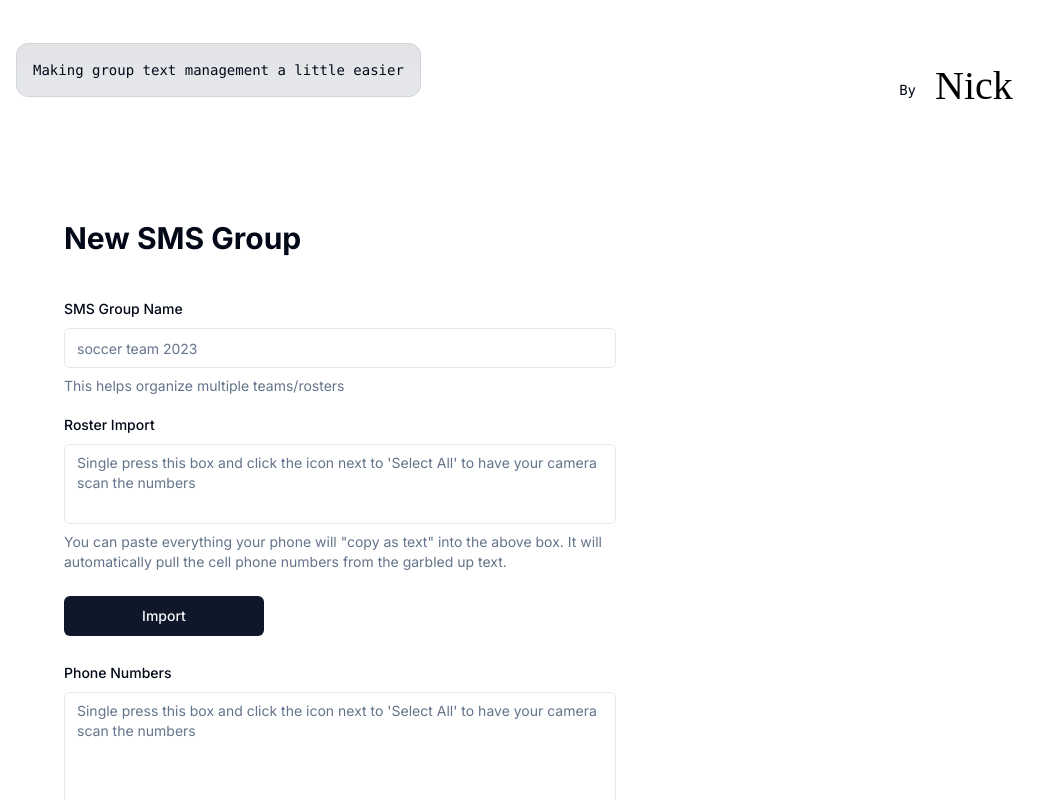
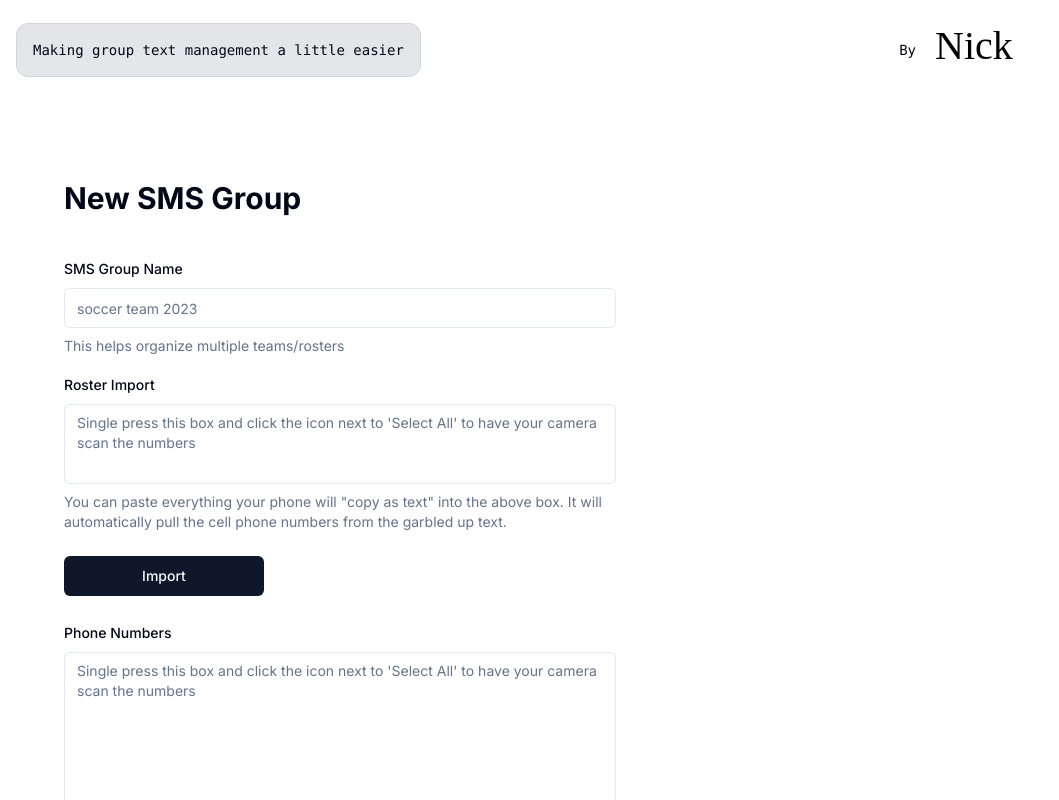
Before and after one commit to nhudacin/smser, a Next.js app: page /new in a window 1280 px wide. Shown: the top 800 px of the page, without its empty margins (0-1059 px from the left). Built offline with nearby package versions, Linux system fonts and the light colour scheme.

Commit message:
fixing more spacing. stupid CSS

```diff
--- a/components/Body.tsx
+++ b/components/Body.tsx
@@ -198,7 +198,7 @@
                     Making group text management a little easier
                 </p>
                 <div className="fixed bottom-0 left-0 flex h-48 w-full items-end justify-center bg-gradient-to-t from-white via-white dark:from-black dark:via-black lg:static lg:h-auto lg:w-auto lg:bg-none">
-                    <div className="pointer-events-none flex place-items-center gap-2 p-8 mt-10 lg:pointer-events-auto lg:p-0" >
+                    <div className="pointer-events-none flex place-items-center gap-2 p-8 mt-100 lg:pointer-events-auto lg:p-0" >
                         By{' '}
                         <Image
                             src="/nick.svg"
@@ -211,9 +211,9 @@
                     </div>
                 </div>
             </div>
-            <div className="flex justify-center items-center flex-col w-full lg:p-0 p-4 sm:mb-28 mb-0">
+            <div className="flex justify-center items-center flex-col w-full lg:p-0 p-4 sm:mb-50">
                 <div className="max-w-6xl w-full grid grid-cols-1 md:grid-cols-2 gap-6 md:gap-12 mt-20">
-                    <div className="col-span-1">
+                    <div className="col-span-1 mb-28">
                         <h1 className="text-3xl font-bold mb-10">New SMS Group</h1>
                         <Form {...form}>
                             <form onSubmit={form.handleSubmit(handleSubmit)}>
@@ -317,6 +317,7 @@
                                             <AlertDescription>{error.message}</AlertDescription>
                                         </Alert>
                                     )}
+
                                 </div>
                             </form>
                         </Form>
```
